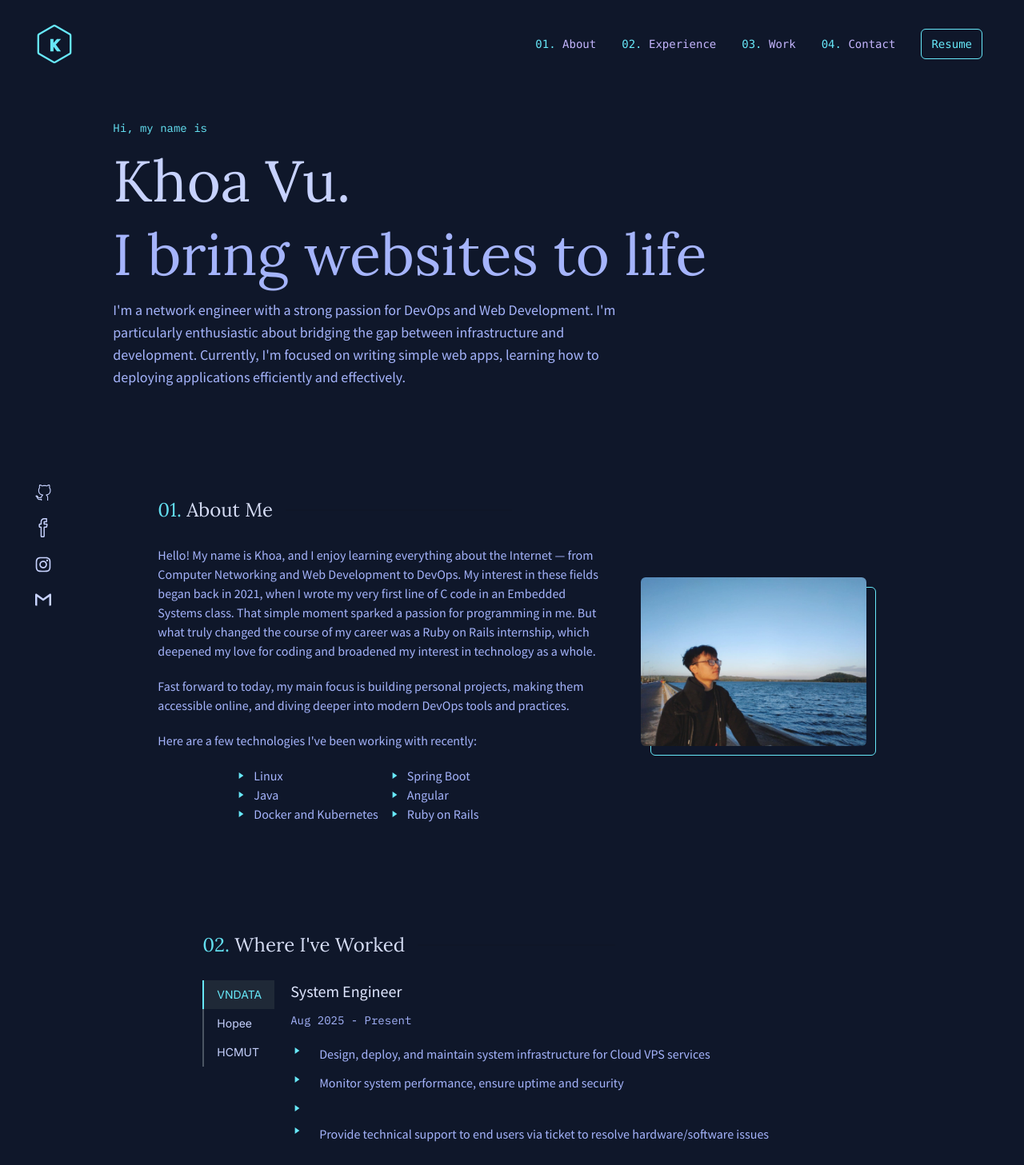
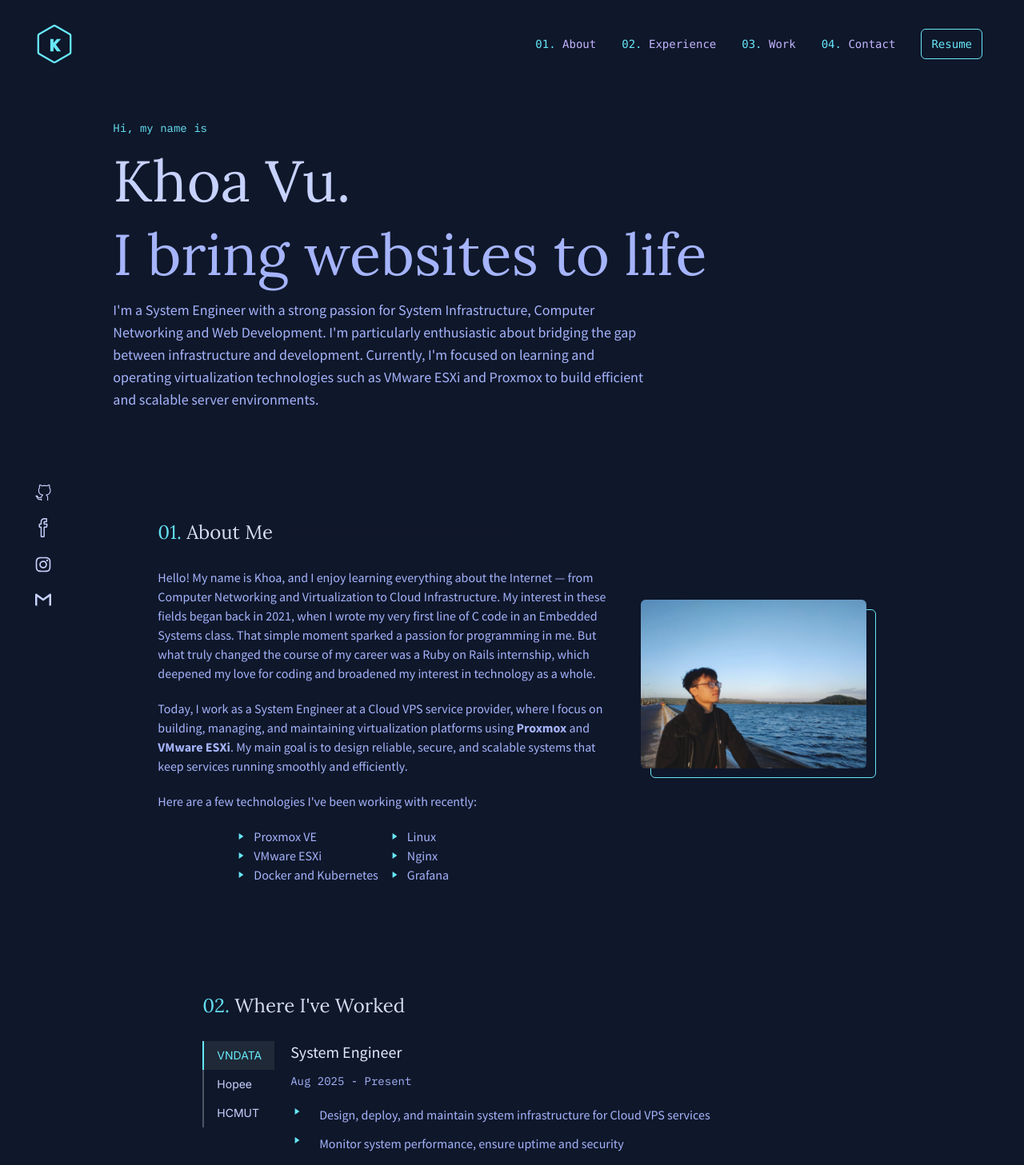
Before and after one commit to khoavu2502/portfolio, an Angular app: page / in a window 1280 px wide. Shown: the top 1457 px of the page at 80% size. Built offline with nearby package versions, Linux system fonts and the light colour scheme.

Commit message:
apply changes to current position

```diff
--- a/src/app/components/landing-page/landing-page.component.html
+++ b/src/app/components/landing-page/landing-page.component.html
@@ -6,9 +6,8 @@
             <h2 class="text-4xl text-indigo-200 pb-2 lg:pb-5 lg:text-7xl">Khoa Vu.</h2>
             <h3 class="text-3xl text-indigo-300 pb-2 lg:pb-5 lg:text-7xl">I bring websites to life</h3>
             <p class="text-lg text-indigo-300 font-source lg:w-2/3">
-                I'm a network engineer with a strong passion for DevOps and Web Development. I'm particularly enthusiastic about bridging
-                the gap between infrastructure and development. Currently, I'm focused on writing simple web apps, learning how to deploying
-                applications efficiently and effectively.
+                I'm a System Engineer with a strong passion for System Infrastructure, Computer Networking and Web Development. I'm particularly enthusiastic about bridging
+                the gap between infrastructure and development. Currently, I'm focused on learning and operating virtualization technologies such as VMware ESXi and Proxmox to build efficient and scalable server environments.
             </p>
         </section>
 
@@ -22,14 +21,14 @@
             <div class="flex flex-col space-y-10 lg:flex-row lg:space-x-10">
                 <div data-aos="fade-up" data-aos-delay="200" class="flex flex-col w-full lg:w-2/3 space-y-5 text-md">
                     <p>
-                        Hello! My name is Khoa, and I enjoy learning everything about the Internet — from Computer Networking and Web Development to DevOps.
+                        Hello! My name is Khoa, and I enjoy learning everything about the Internet — from Computer Networking and Virtualization to Cloud Infrastructure.
                         My interest in these fields began back in 2021, when I wrote my very first line of C code in an Embedded Systems class.
                         That simple moment sparked a passion for programming in me.
                         But what truly changed the course of my career was a Ruby on Rails internship, which deepened my love for coding and broadened my interest in technology as a whole.
                     </p>
                     <p>
-                        Fast forward to today, my main focus is building personal projects, making them accessible online,
-                        and diving deeper into modern DevOps tools and practices.
+                        Today, I work as a System Engineer at a Cloud VPS service provider, where I focus on building, managing, and maintaining virtualization platforms using <strong>Proxmox</strong> and <strong>VMware ESXi</strong>.
+                        My main goal is to design reliable, secure, and scalable systems that keep services running smoothly and efficiently.
                     </p>
                     <p>
                         Here are a few technologies I've been working with recently:
@@ -53,7 +52,7 @@
                                         </g>
                                     </svg>
                                 </div>
-                                <span>Linux</span>
+                                <span>Proxmox VE</span>
                             </li>
                             <li class="flex flex-row items-center space-x-2">
                                 <div class="block w-4 h-4">
@@ -71,7 +70,7 @@
                                         </g>
                                     </svg>
                                 </div>
-                                <span>Java</span>
+                                <span>VMware ESXi</span>
                             </li>
                             <li class="flex flex-row items-center space-x-2">
                                 <div class="block w-4 h-4">
@@ -109,7 +108,7 @@
                                         </g>
                                     </svg>
                                 </div>
-                                <span>Spring Boot</span>
+                                <span>Linux</span>
                             </li>
                             <li class="flex flex-row items-center space-x-2">
                                 <div class="block w-4 h-4">
@@ -127,7 +126,7 @@
                                         </g>
                                     </svg>
                                 </div>
-                                <span>Angular</span>
+                                <span>Nginx</span>
                             </li>
                             <li class="flex flex-row items-center space-x-2">
                                 <div class="block w-4 h-4">
@@ -145,7 +144,7 @@
                                         </g>
                                     </svg>
                                 </div>
-                                <span>Ruby on Rails</span>
+                                <span>Grafana</span>
                             </li>
                         </div>
                     </ul>
@@ -223,26 +222,6 @@
                                 </div>
                                 <p>
                                     Monitor system performance, ensure uptime and security
-                                </p>
-                            </li>
-                            <li class="flex flex-row space-x-5 content-start">
-                                <div class="block w-4 h-4">
-                                    <svg
-                                        class="w-ful h-full fill-cyan-300"
-                                        viewBox="0 0 32 32"
-                                        xmlns="http://www.w3.org/2000/svg"
-                                        aria-hidden="true"
-                                    >
-                                        <g>
-                                            <path
-                                                d="M11.303 8l11.394 7.997L11.303 24z"
-                                                fill-rule="evenodd"
-                                            />
-                                        </g>
-                                    </svg>
-                                </div>
-                                <p>
-
                                 </p>
                             </li>
                             <li class="flex flex-row space-x-5 content-start">
```
